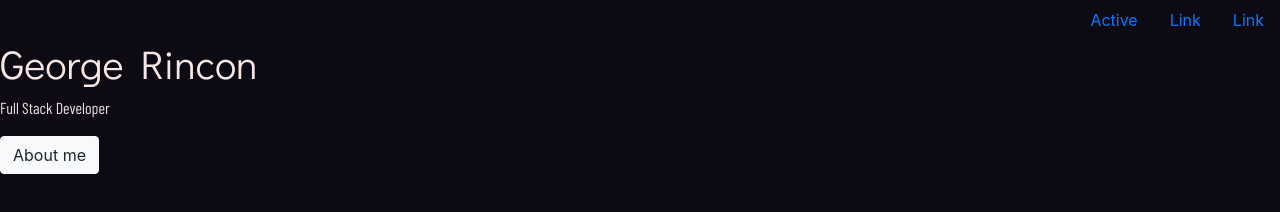
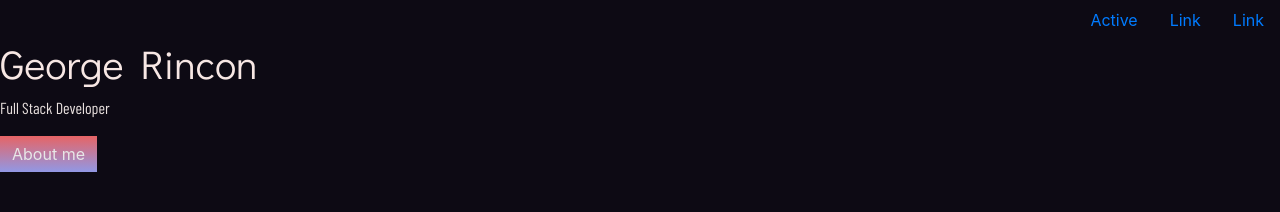
Before and after one commit to grincon0/Portfolio_Beta, a plain HTML site: page index.html in a window 1280 px wide. Drawn offline with nearby package versions, Linux system fonts and the light colour scheme.

Commit message:
styled main btn

```diff
--- a/assets/css/main.css
+++ b/assets/css/main.css
@@ -51,6 +51,15 @@ p{
     font-family: 'Barlow Condensed', sans-serif;
 }
 
+#main-btn{
+    background: linear-gradient(#e66465, #9198e5);
+    border: none;
+    border-radius: 0px;
+    color:rgb(231, 231, 231);
+    text-decoration: none;
+
+}
+
 /*  Pseudo-classes */
 
 /*  Animations   */
--- a/index.html
+++ b/index.html
@@ -37,7 +37,7 @@
             <p id="sub-name">Full Stack Developer</p>
         </div>
         <div>
-            <button type="button" class="btn btn-light">About me</button>
+            <button id=main-btn type="button" class="btn">About me</button>
         </div>
     </main>
 
```
